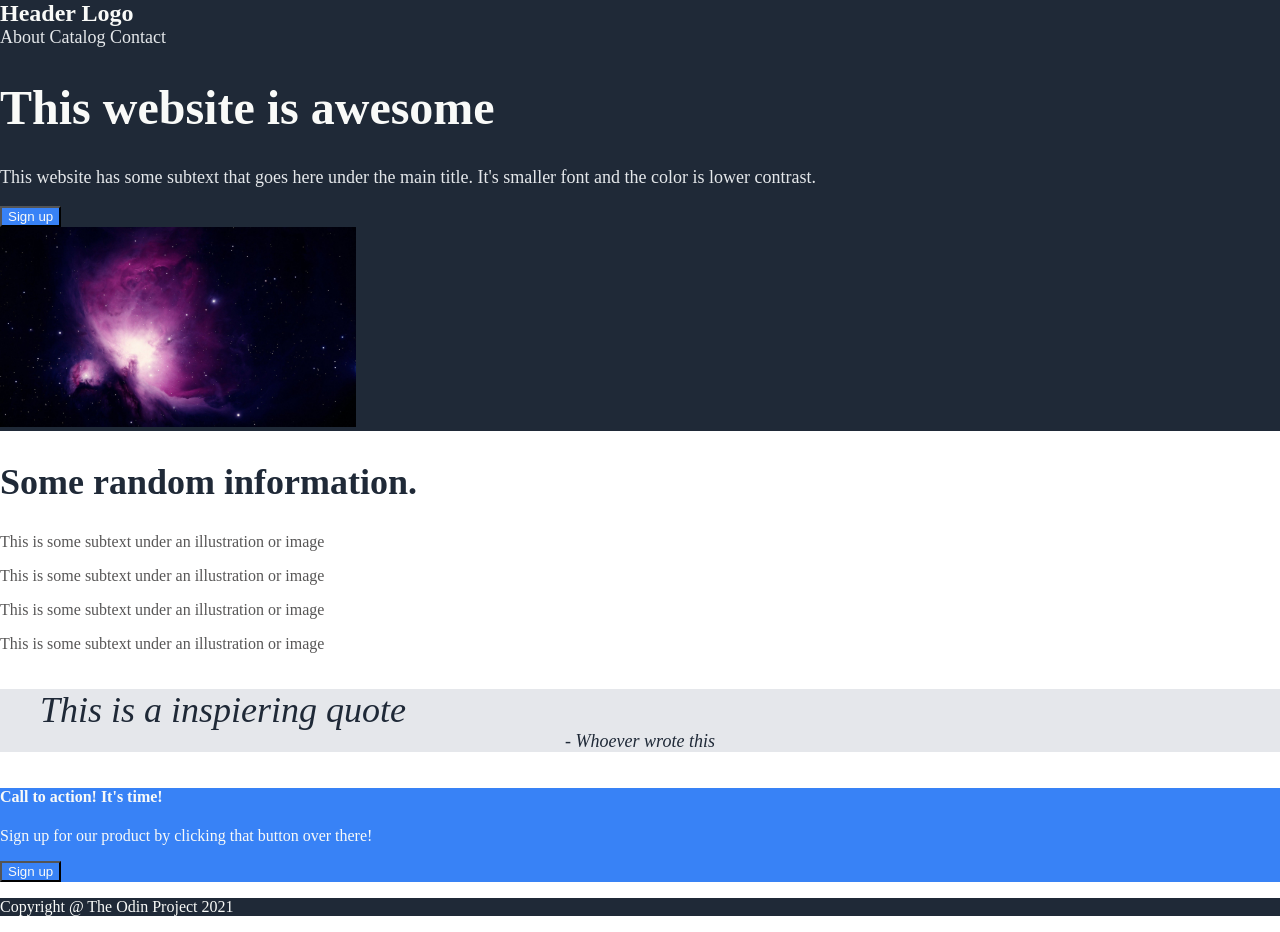
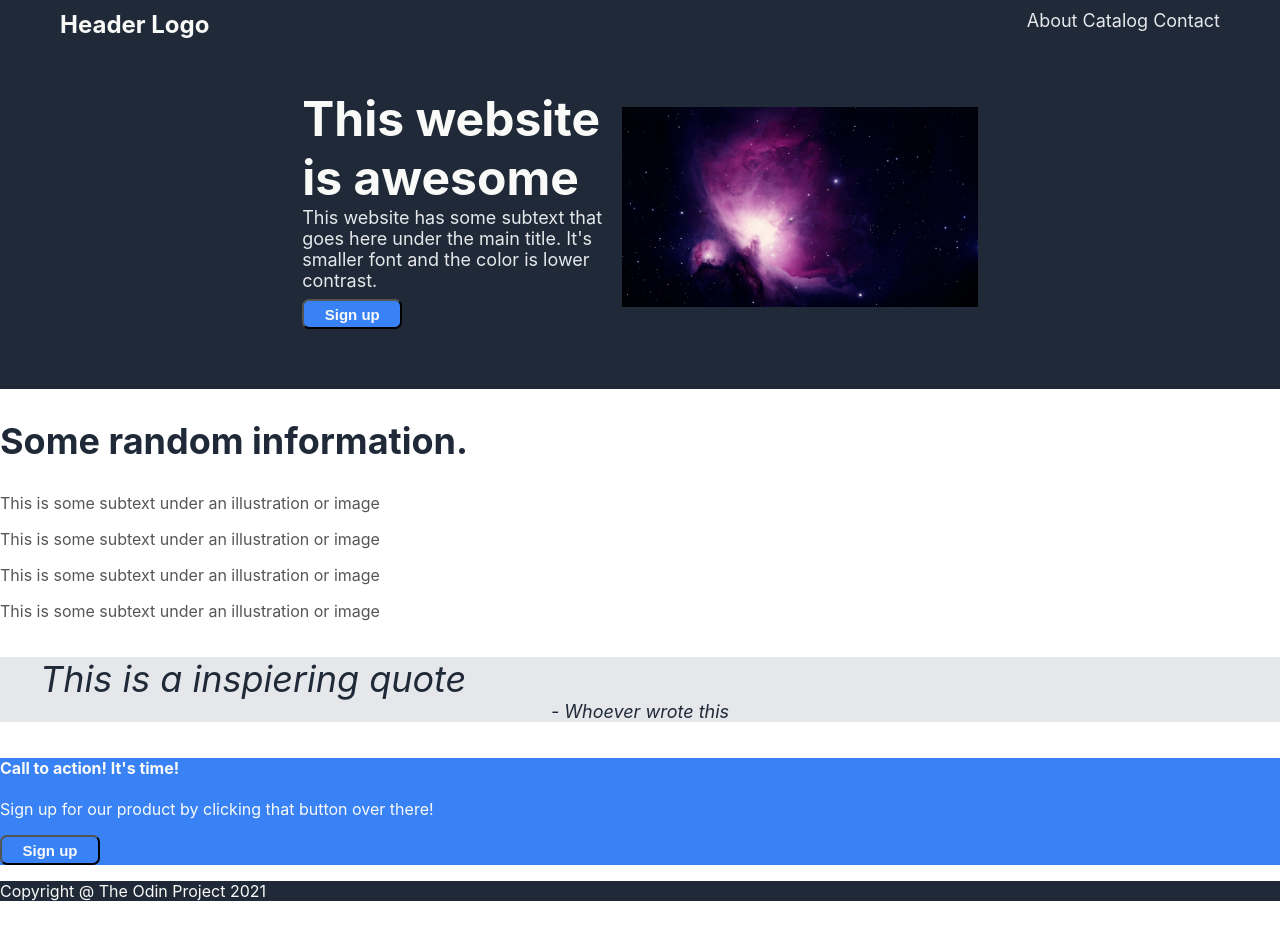
Before and after one commit to LouisCorin/Landing-Page, a plain HTML site: page index.html in a window 1280 px wide. Drawn offline with Linux system fonts and the light colour scheme.

Commit message:
Add flex & style to header class

```diff
--- a/index.html
+++ b/index.html
@@ -24,7 +24,7 @@
                 <p class="links">This website has some subtext that goes here under the main title. It's smaller font and the color is lower contrast.</p>
                 <button>Sign up</button>
             </div>
-            <div class="hero_right">
+            <div class="right_hero">
                 <img src="./orion-nebula-g8f6a55bd4_1920.jpg" alt="This is a placeholder for a image">
             </div>
         </div>
--- a/style.css
+++ b/style.css
@@ -1,4 +1,6 @@
 body{
+    font-family: -apple-system, BlinkMacSystemFont, 'Segoe UI', Roboto, Oxygen, Ubuntu, Cantarell, 'Open Sans', 'Helvetica Neue', sans-serif;
+  margin: 0;
     margin: 0px;
     padding: 0px;
     color: #f9faf8;
@@ -6,14 +8,33 @@ body{
 
 header{
     background-color: #1f2937;
+    gap: 50px;
+    display: flex;
+    flex-direction: column;
+    padding: 10px 60px 60px 60px;
+    justify-content: center;
+    flex-wrap: wrap;
+}
+
+.hero{
+    display: flex;
+    justify-content: center;
+    align-items: center;
+    gap: 20px;
+}
+
+.left_hero{
+    width: 300px;
 }
 
 img{
     max-block-size: 200px;
+
 }
 
 .header{
-
+    display: flex;
+    justify-content: space-between;
 }
 
 #logo{
@@ -26,12 +47,15 @@ img{
     font-size: 18px;
     color: #e5e8eb;
     text-decoration: none;
+    margin: 0px 0px 8px 0px;
 }
 
 h1{
     font-size: 48px;
     font-weight: bolder;
     color: #f9faf8;
+    margin: 0px;
+    padding: 0px;
 }
 
 h2{
@@ -58,6 +82,7 @@ h2{
 .bottom{
     background-color: #3882f6;
 }
+
 footer{
     background-color: #1f2937;
 
@@ -66,4 +91,11 @@ footer{
 button{
     background-color: #3882f6;
     color: #f9faf8;
+    border-radius: 7px;
+    margin: 0%;
+    padding: 0%;
+    width: 100px;
+    height: 30px;
+    font-weight: bold;
+    font-size: 15px
 }
```
